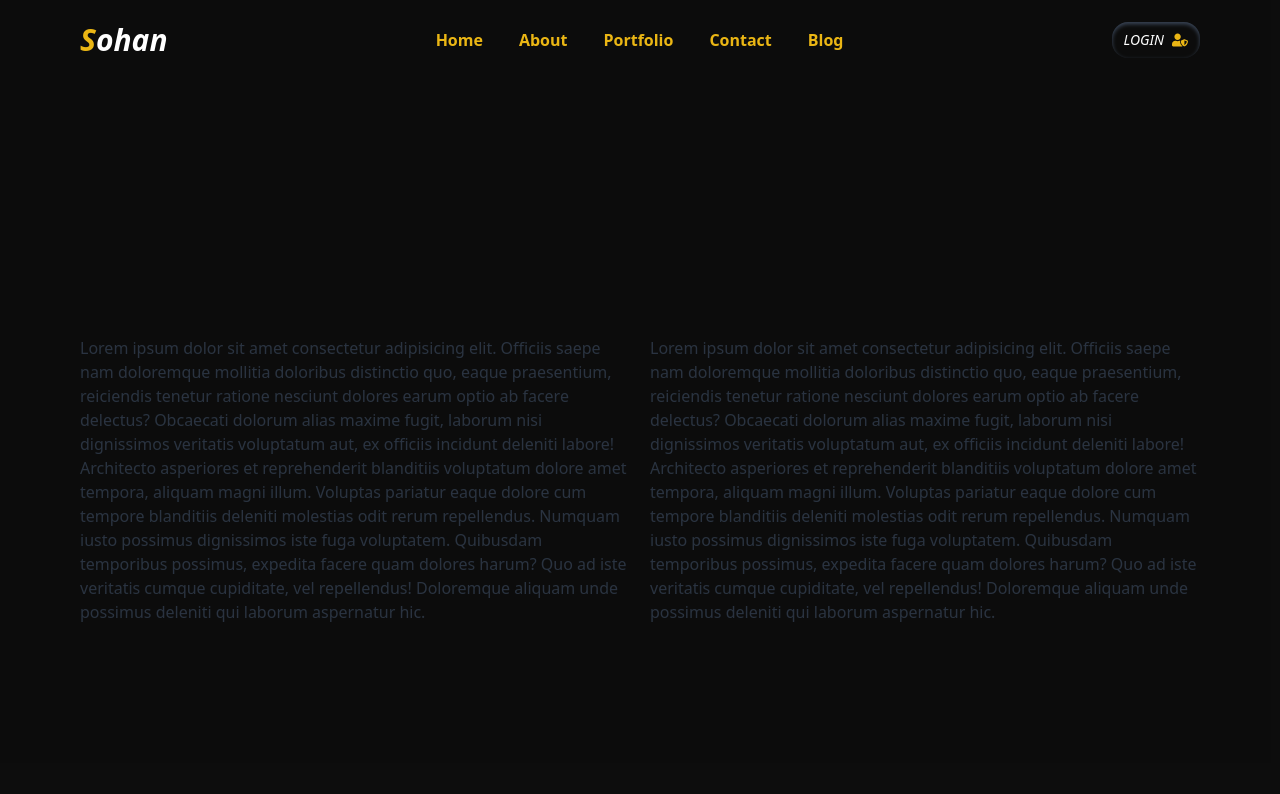
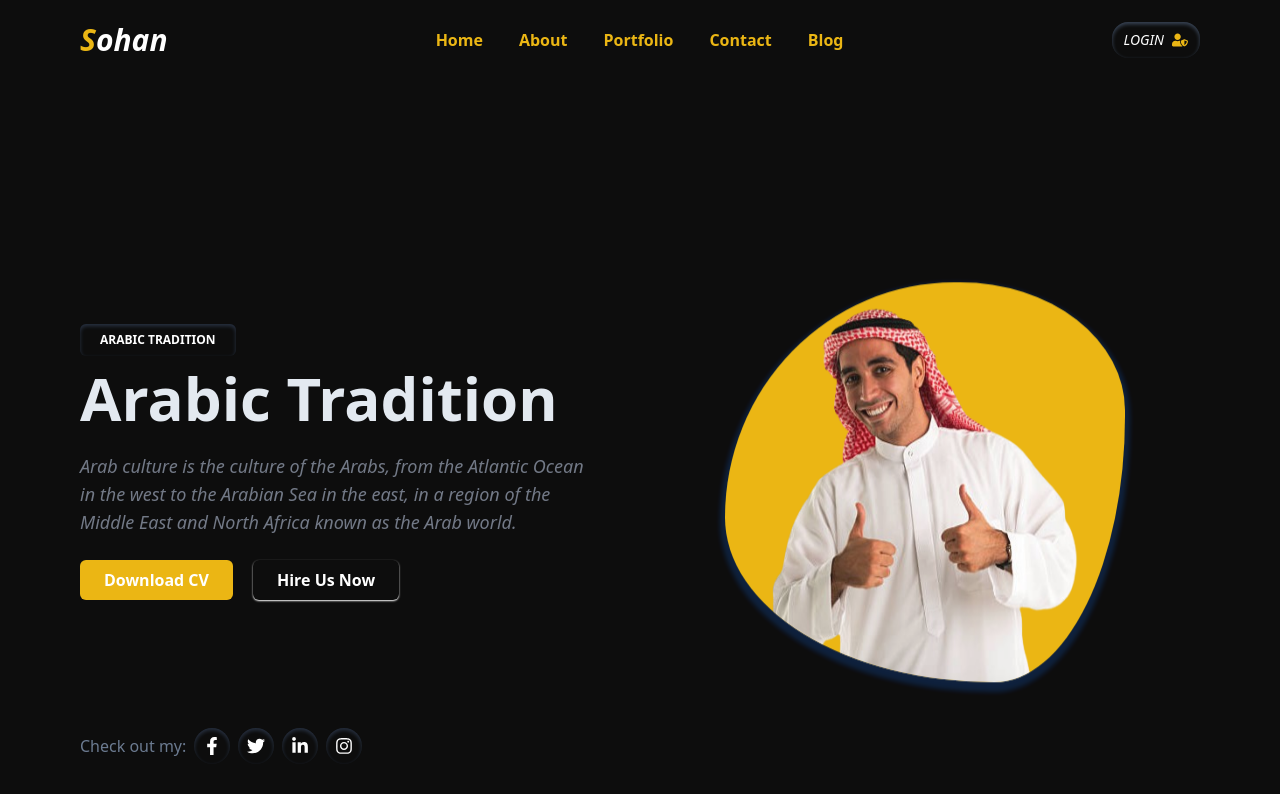
Before and after one commit to sohanwebdevctg/myPersonalPortfolio, a React (Vite) app: page / in a window 1280 px wide. Shown: the top 794 px of the page. Built offline with nearby package versions, Linux system fonts and the light colour scheme.

Commit message:
creating banner section in home page

```diff
--- a/src/Pages/Home/Banner.jsx
+++ b/src/Pages/Home/Banner.jsx
@@ -1,3 +1,5 @@
+import { FaFacebookF, FaInstagram, FaLinkedinIn, FaTwitter } from "react-icons/fa";
+import image from '../../../public/image4.png';
 
 
 const Banner = () => {
@@ -7,13 +9,58 @@ const Banner = () => {
       <div className="container mx-auto">
         <div className="flex flex-col sm:flex-row justify-between items-center h-full sm:h-screen gap-5">
           {/* left start */}
-          <div>
-            <p>Lorem ipsum dolor sit amet consectetur adipisicing elit. Officiis saepe nam doloremque mollitia doloribus distinctio quo, eaque praesentium, reiciendis tenetur ratione nesciunt dolores earum optio ab facere delectus? Obcaecati dolorum alias maxime fugit, laborum nisi dignissimos veritatis voluptatum aut, ex officiis incidunt deleniti labore! Architecto asperiores et reprehenderit blanditiis voluptatum dolore amet tempora, aliquam magni illum. Voluptas pariatur eaque dolore cum tempore blanditiis deleniti molestias odit rerum repellendus. Numquam iusto possimus dignissimos iste fuga voluptatem. Quibusdam temporibus possimus, expedita facere quam dolores harum? Quo ad iste veritatis cumque cupiditate, vel repellendus! Doloremque aliquam unde possimus deleniti qui laborum aspernatur hic.</p>
+            <div className="flex-1">
+              {/* top item */}
+              <span className="text-white font-semibold bg-black shadow-inner shadow-slate-800 px-5 py-2 lg:mb-3 rounded-md text-xs inline-block">
+                ARABIC TRADITION
+              </span>
+              <h2 className="lg:text-6xl font-extrabold text-slate-200">
+                Arabic Tradition
+              </h2>
+              <p className="lg:my-6 lg:text-lg italic text-gray-500">
+                Arab culture is the culture of the Arabs, from the Atlantic Ocean
+                <br></br>in the west to the Arabian Sea in the east, in a region
+                of the <br></br>Middle East and North Africa known as the Arab
+                world.
+              </p>
+              <ul className="flex gap-5">
+                <li className="text-base px-6 py-2 bg-yellow-500 text-white font-bold rounded-md">
+                  Download CV
+                </li>
+                <li className="text-base px-6 py-2 rounded-md bg-black shadow-sm shadow-white hover:shadow-yellow-500 duration-300 text-white font-bold">
+                  Hire Us Now
+                </li>
+              </ul>
+              {/* top item */}
+              {/* social link  */}
+              <div className="relative top-32 h-full">
+            <ul className="flex gap-2 items-center">
+              <li className="text-slate-500">Check out my:</li>
+              <li className="text-lg rounded-full bg-black shadow-inner shadow-slate-800 text-white hover:text-yellow-500 w-9 h-9 flex justify-center items-center">
+                <FaFacebookF></FaFacebookF>
+              </li>
+              <li className="text-lg rounded-full bg-black shadow-inner shadow-slate-800 text-white hover:text-yellow-500 w-9 h-9 flex justify-center items-center">
+                <FaTwitter></FaTwitter>
+              </li>
+              <li className="text-lg rounded-full bg-black shadow-inner shadow-slate-800 text-white hover:text-yellow-500 w-9 h-9 flex justify-center items-center">
+                <FaLinkedinIn></FaLinkedinIn>
+              </li>
+              <li className="text-lg rounded-full bg-black shadow-inner shadow-slate-800 text-white hover:text-yellow-500 duration-300 w-9 h-9 flex justify-center items-center">
+                <FaInstagram></FaInstagram>
+              </li>
+            </ul>
           </div>
+              {/* social link */}
+            </div>
           {/* left end */}
           {/* right start */}
-          <div>
-            <p>Lorem ipsum dolor sit amet consectetur adipisicing elit. Officiis saepe nam doloremque mollitia doloribus distinctio quo, eaque praesentium, reiciendis tenetur ratione nesciunt dolores earum optio ab facere delectus? Obcaecati dolorum alias maxime fugit, laborum nisi dignissimos veritatis voluptatum aut, ex officiis incidunt deleniti labore! Architecto asperiores et reprehenderit blanditiis voluptatum dolore amet tempora, aliquam magni illum. Voluptas pariatur eaque dolore cum tempore blanditiis deleniti molestias odit rerum repellendus. Numquam iusto possimus dignissimos iste fuga voluptatem. Quibusdam temporibus possimus, expedita facere quam dolores harum? Quo ad iste veritatis cumque cupiditate, vel repellendus! Doloremque aliquam unde possimus deleniti qui laborum aspernatur hic.</p>
+          <div className="flex-1">
+            <div className="imgAnimation bg-yellow-500  xl:w-[400px] xl:h-[400px] overflow-hidden rounded-full mx-auto">
+                <img
+                  className="w-80 h-96 mt-5 text-center mx-auto"
+                  src={image}
+                ></img>
+            </div>
           </div>
           {/* right end */}
         </div>
--- a/src/index.css
+++ b/src/index.css
@@ -1,3 +1,41 @@
 @tailwind base;
 @tailwind components;
 @tailwind utilities;
+
+.imgAnimation{
+  box-shadow: 0 5px 5px 5px rgba(13, 110, 253, 0.2);
+  animation: animate 5s ease-in-out infinite;
+  -webkit-animation: animate 5s ease-in-out infinite;
+  transition: all 1s ease-in-out;
+  -webkit-transition: all 1s ease-in-out;
+  -moz-transition: all 1s ease-in-out;
+  -ms-transition: all 1s ease-in-out;
+  -o-transition: all 1s ease-in-out;
+}
+
+@keyframes animate {
+  0%, 100% {
+    border-radius: 60% 40% 30% 70% / 60% 30% 70% 40%;
+    -webkit-border-radius: 60% 40% 30% 70% / 60% 30% 70% 40%;
+    -moz-border-radius: 60% 40% 30% 70% / 60% 30% 70% 40%;
+    -ms-border-radius: 60% 40% 30% 70% / 60% 30% 70% 40%;
+    -o-border-radius: 60% 40% 30% 70% / 60% 30% 70% 40%;
+    transform: translateY(0px);
+    -webkit-transform: translateY(0px);
+    -moz-transform: translateY(0px);
+    -ms-transform: translateY(0px);
+    -o-transform: translateY(0px);
+}
+  50%{
+    border-radius: 30% 60% 70% 40% / 50% 60% 30% 60%;
+    -webkit-border-radius: 30% 60% 70% 40% / 50% 60% 30% 60%;
+    -moz-border-radius: 30% 60% 70% 40% / 50% 60% 30% 60%;
+    -ms-border-radius: 30% 60% 70% 40% / 50% 60% 30% 60%;
+    -o-border-radius: 30% 60% 70% 40% / 50% 60% 30% 60%;
+    transform: translateY(30px);
+    -webkit-transform: translateY(30px);
+    -moz-transform: translateY(30px);
+    -ms-transform: translateY(30px);
+    -o-transform: translateY(30px);
+}
+}
```
